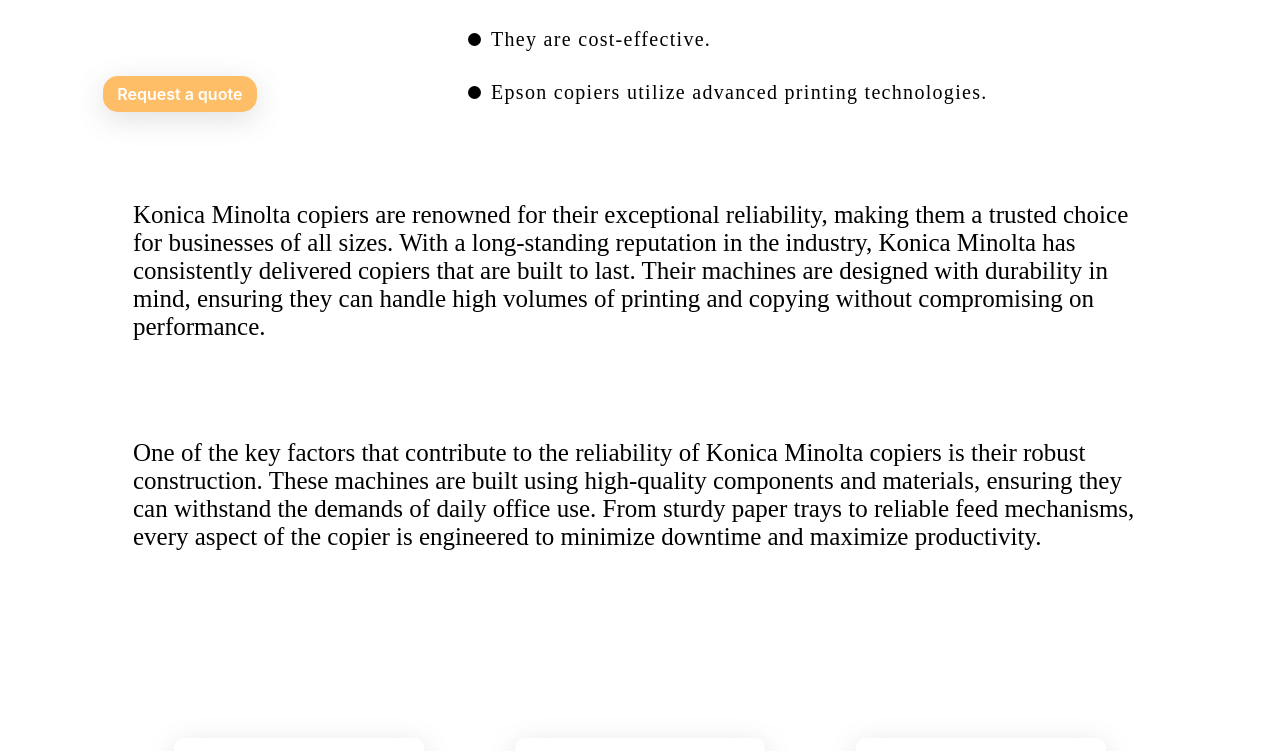
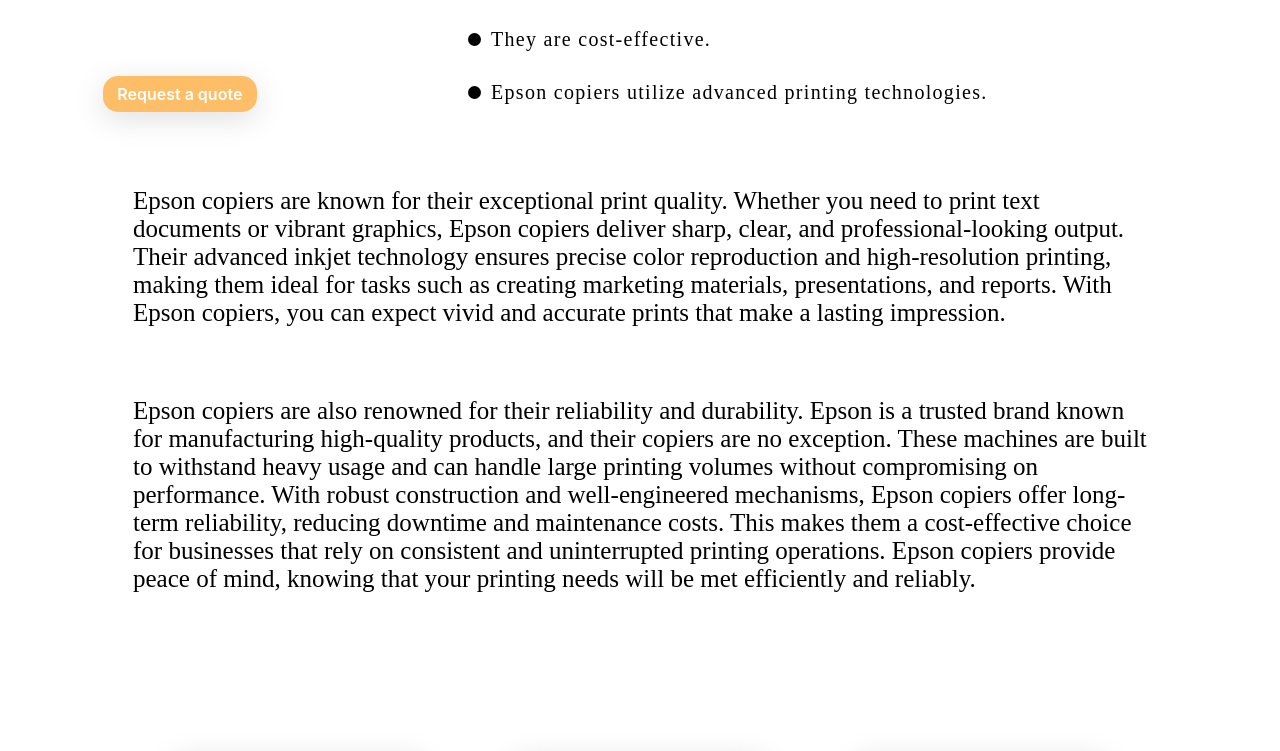
Before and after one commit to kaleckh/CopiersUtahNext, a Next.js app: page /epson in a window 1280 px wide. Shown: the part 594-1345 px from the top of the page. Built offline with nearby package versions, Linux system fonts and the light colour scheme; grey boxes are pictures that could not be loaded.

Commit message:
added styling to all pages

```diff
--- a/src/pages/epson.js
+++ b/src/pages/epson.js
@@ -129,9 +129,9 @@
                     gray ? `${styles.focusTitleGray}` : `${styles.focusTitle}`
                   }
                 >
-                    About
+                  About
                 </div>
-                  <div className={styles.line}></div>
+                <div className={styles.line}></div>
               </div>
               <div style={{ width: '100%' }} className={styles.line}></div>
               <div>
@@ -174,22 +174,27 @@
         <div className={styles.konikaBottom}>
           <div className={styles.bottomProductContainer}>
             <div className={styles.paragraph}>
-              Konica Minolta copiers are renowned for their exceptional
-              reliability, making them a trusted choice for businesses of all
-              sizes. With a long-standing reputation in the industry, Konica
-              Minolta has consistently delivered copiers that are built to last.
-              Their machines are designed with durability in mind, ensuring they
-              can handle high volumes of printing and copying without
-              compromising on performance.
+              Epson copiers are known for their exceptional print quality.
+              Whether you need to print text documents or vibrant graphics,
+              Epson copiers deliver sharp, clear, and professional-looking
+              output. Their advanced inkjet technology ensures precise color
+              reproduction and high-resolution printing, making them ideal for
+              tasks such as creating marketing materials, presentations, and
+              reports. With Epson copiers, you can expect vivid and accurate
+              prints that make a lasting impression.
             </div>
             <div className={styles.paragraph}>
-              One of the key factors that contribute to the reliability of
-              Konica Minolta copiers is their robust construction. These
-              machines are built using high-quality components and materials,
-              ensuring they can withstand the demands of daily office use. From
-              sturdy paper trays to reliable feed mechanisms, every aspect of
-              the copier is engineered to minimize downtime and maximize
-              productivity.
+              Epson copiers are also renowned for their reliability and
+              durability. Epson is a trusted brand known for manufacturing
+              high-quality products, and their copiers are no exception. These
+              machines are built to withstand heavy usage and can handle large
+              printing volumes without compromising on performance. With robust
+              construction and well-engineered mechanisms, Epson copiers offer
+              long-term reliability, reducing downtime and maintenance costs.
+              This makes them a cost-effective choice for businesses that rely
+              on consistent and uninterrupted printing operations. Epson copiers
+              provide peace of mind, knowing that your printing needs will be
+              met efficiently and reliably.
             </div>
 
             <div className={styles.row}>
--- a/src/styles/product.module.css
+++ b/src/styles/product.module.css
@@ -2,6 +2,7 @@
   color: black;
   font-size: 60px;
   display: flex;
+  font-weight: 500;
   width: 100%;
   justify-content: center;
   align-items: center;
@@ -276,6 +277,11 @@
 }
 .phoneNumber:focus {
   border: none;
+}
+.copierRow{
+  display: flex;
+  width: 80%;
+    justify-content: space-evenly;
 }
 
 .inputSingle {
```
Also changed, not shown: src/pages/BlackWhite.js (+2 -1 lines), src/pages/Desktop.js (+1 -0 lines), src/pages/Multicolor.js (+5 -4 lines), src/pages/Product.js (+17 -10 lines), src/pages/Refurbished.js (+16 -15 lines), src/pages/konika.js (+32 -6 lines), src/pages/products.js (+48 -49 lines), src/pages/toner.js (+1 -1 lines).
